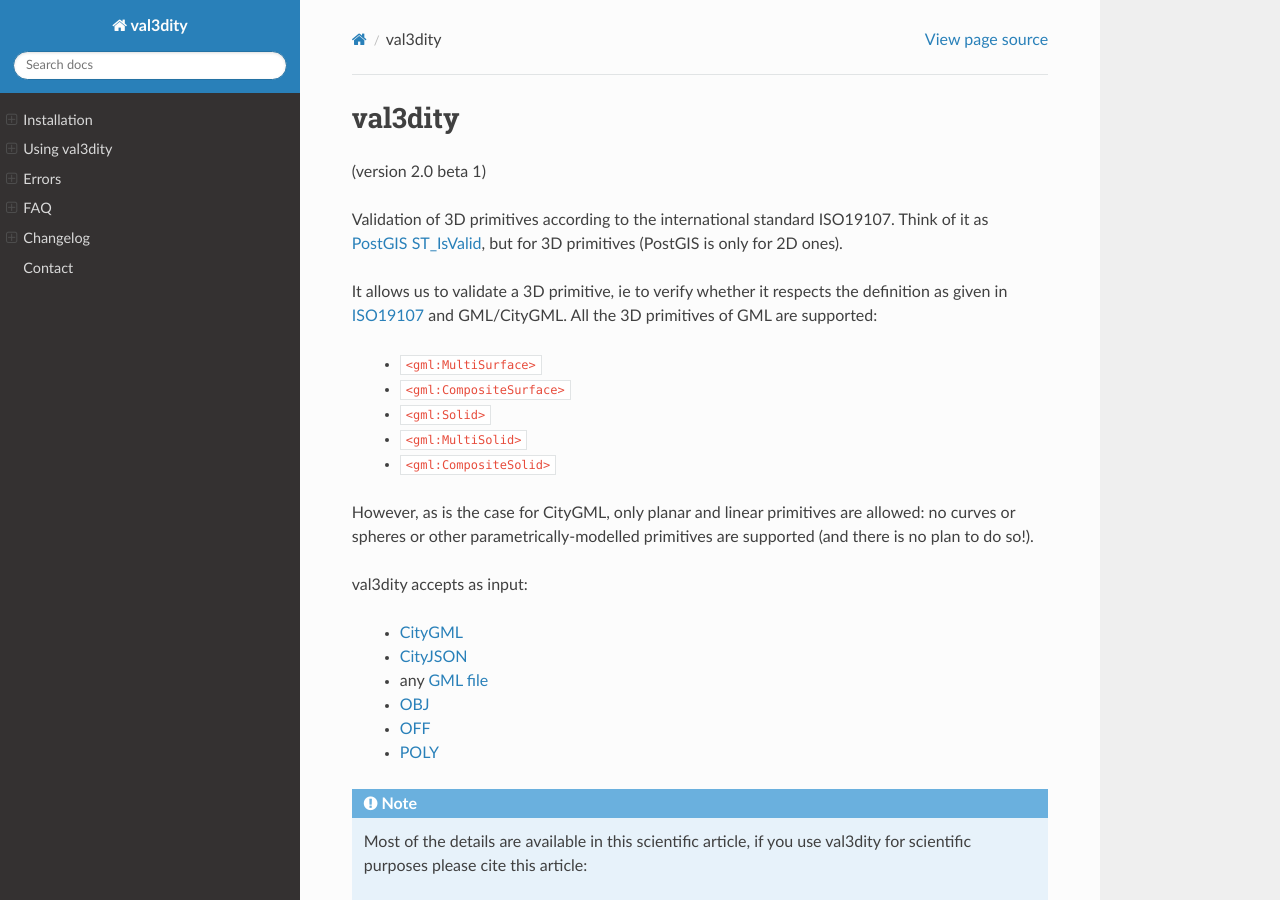
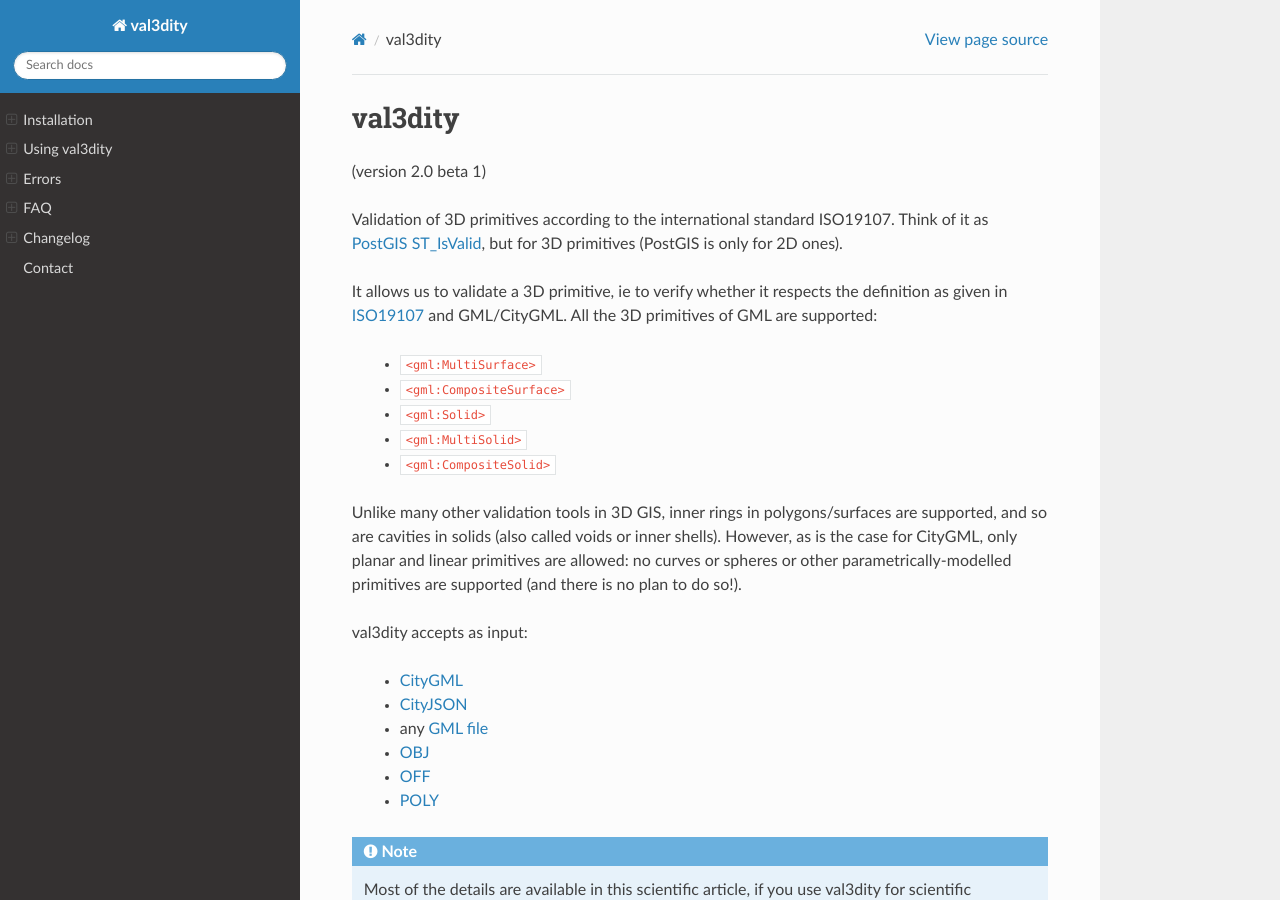
Before and after one commit to tudelft3d/val3dity, a Sphinx documentation site: the page built from docs/index.rst, in a window 1280 px wide and 900 px high. Built offline with Sphinx 7.4.7 and the Read the Docs theme 2.0.0, drawn with Linux system fonts in a browser that asks for light colours.

Commit message:
val3dity supports inner rings and inner rings
that should be clear

```diff
--- a/docs/index.rst
+++ b/docs/index.rst
@@ -2,7 +2,6 @@
    sphinx-quickstart on Thu Jun 22 17:47:16 2017.
    You can adapt this file completely to your liking, but it should at least
    contain the root `toctree` directive.
-
 
 ========
 val3dity
@@ -23,6 +22,7 @@
   - ``<gml:MultiSolid>``
   - ``<gml:CompositeSolid>``
 
+Unlike many other validation tools in 3D GIS, inner rings in polygons/surfaces are supported, and so are cavities in solids (also called voids or inner shells).
 However, as is the case for CityGML, only planar and linear primitives are allowed: no curves or spheres or other parametrically-modelled primitives are supported (and there is no plan to do so!).
 
 val3dity accepts as input:
@@ -34,12 +34,10 @@
   - `OFF <https://en.wikipedia.org/wiki/OFF_(file_format)>`_
   - `POLY <http://wias-berlin.de/software/tetgen/1.5/doc/manual/manual006.html#ff_poly>`_
 
-
 .. note::
   Most of the details are available in this scientific article, if you use val3dity for scientific purposes please cite this article:
 
   Ledoux, Hugo (2013). On the validation of solids represented with the international standards for geographic information. *Computer-Aided Civil and Infrastructure Engineering*, 28(9):693-706. `[PDF] <https://3d.bk.tudelft.nl/hledoux/pdfs/13_cacaie.pdf>`_ `[DOI] <http://dx.doi.org/10.1111/mice.12043>`_
-
 
 .. rubric:: Content
 
```
